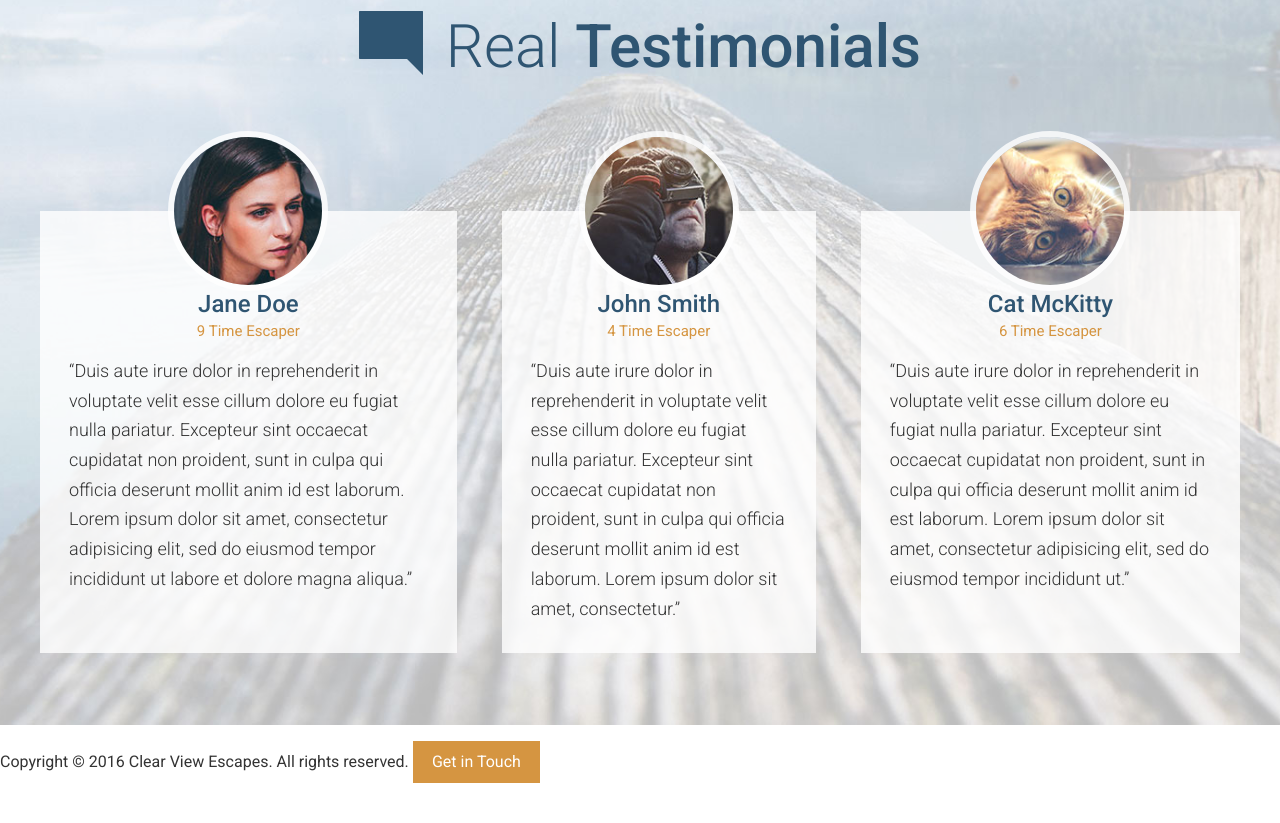
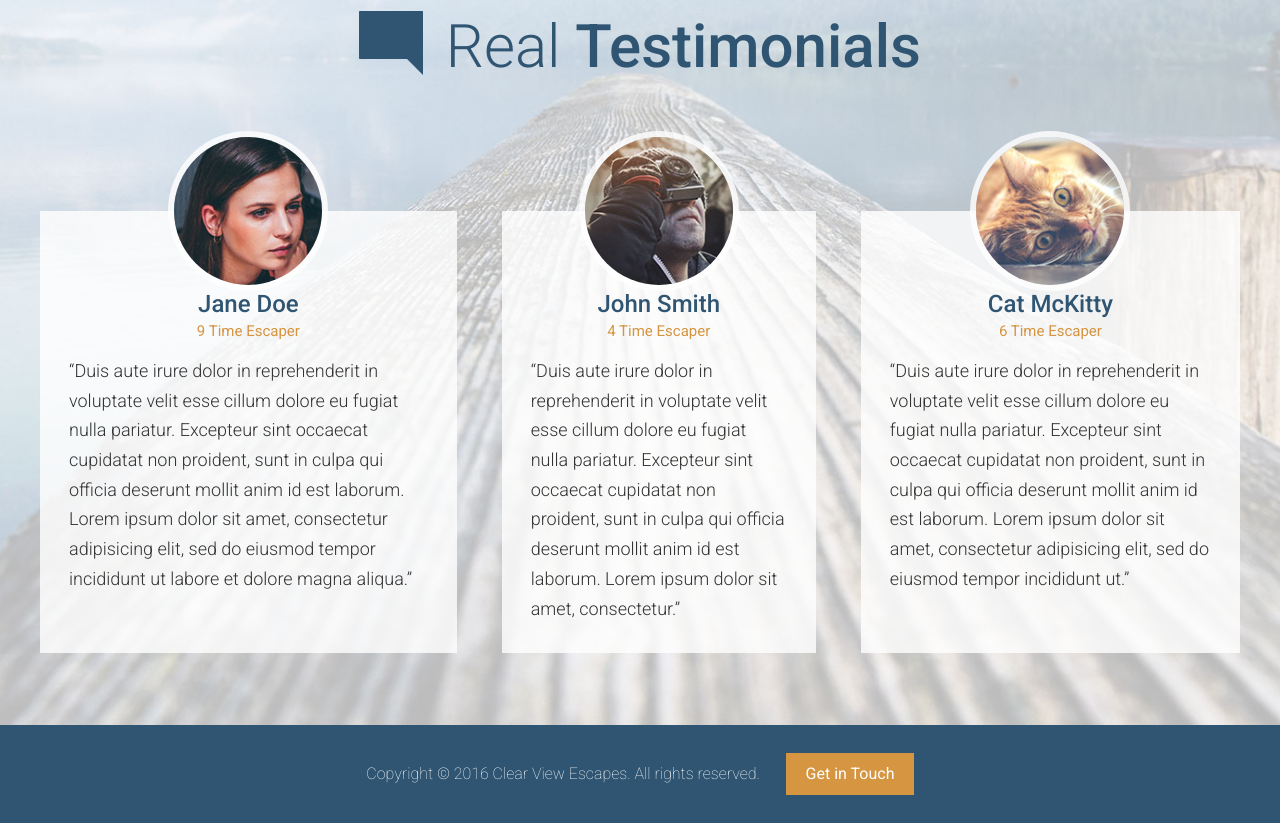
Before and after one commit to reanzi/we-travel, a website: page app/index.html in a window 1280 px wide. Shown: the part 3153-3976 px from the top of the page. Before the commit the page ends 3952 px from the top, so only its background shows below. Drawn offline with Linux system fonts and the light colour scheme.

Commit message:
Compeleted stylying the Footer

```diff
--- /dev/null
+++ b/app/assets/styles/modules/_site-footer.css
@@ -0,0 +1,19 @@
+.site-footer {
+    background-color: $mainBlue;
+    color: $white;
+    padding: .5rem 0;
+    text-align: center;
+
+    &__text {
+       display: block;
+       margin-bottom: 1rem;
+       font-weight: 200;
+
+       @mixin atMedium {
+         display: inline-block;
+         margin-bottom: 0;
+         margin-right: 1.4rem;
+         padding: 1rem 0;
+       }
+    }
+}
--- a/app/assets/styles/styles.css
+++ b/app/assets/styles/styles.css
@@ -18,3 +18,4 @@
 @import "modules/_feature-item";
 @import "modules/_testimonial";
 @import "modules/_sprite";
+@import "modules/_site-footer";
--- a/app/index.html
+++ b/app/index.html
@@ -197,10 +197,14 @@
         </div>
     </div>
 
-    <footer>
-        <p>Copyright &copy; 2016 Clear View Escapes. All rights reserved.
+    <footer class="site-footer">
+        <div class="wrapper">
+            <span class="site-footer__text">
+                <p>Copyright &copy; 2016 Clear View Escapes. All rights reserved.
+                </p>
+            </span>
             <a href="#" class="btn btn--orange">Get in Touch</a>
-        </p>
+        </div>
     </footer>
 </body>
 
--- a/app/temp/styles/styles.css
+++ b/app/temp/styles/styles.css
@@ -755,3 +755,22 @@ img {
         height: 42px;
         background-position: 36.69752421959096% 45.792307692307695%;
     }
+.site-footer {
+    background-color: #2f5572;
+    color: #ffffff;
+    padding: .5rem 0;
+    text-align: center;
+}
+.site-footer__text {
+       display: block;
+       margin-bottom: 1rem;
+       font-weight: 200;
+    }
+@media (min-width: 800px) {
+.site-footer__text {
+         display: inline-block;
+         margin-bottom: 0;
+         margin-right: 1.4rem;
+         padding: 1rem 0
+    }
+    }
```
